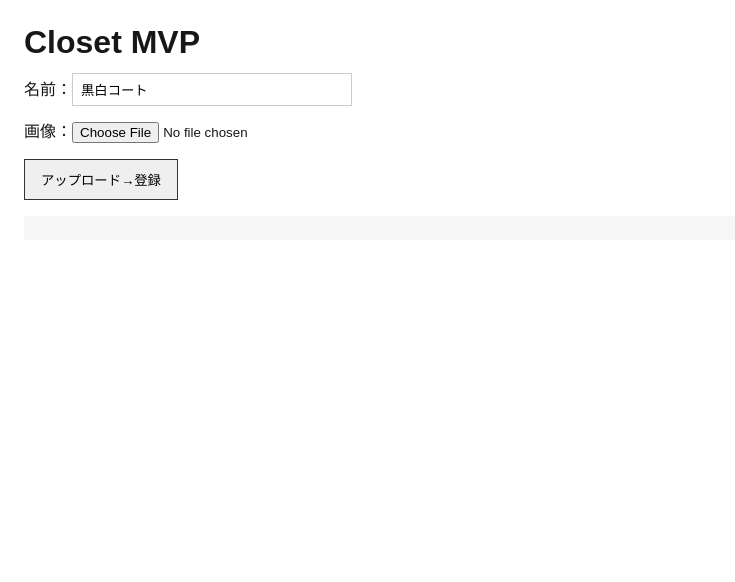
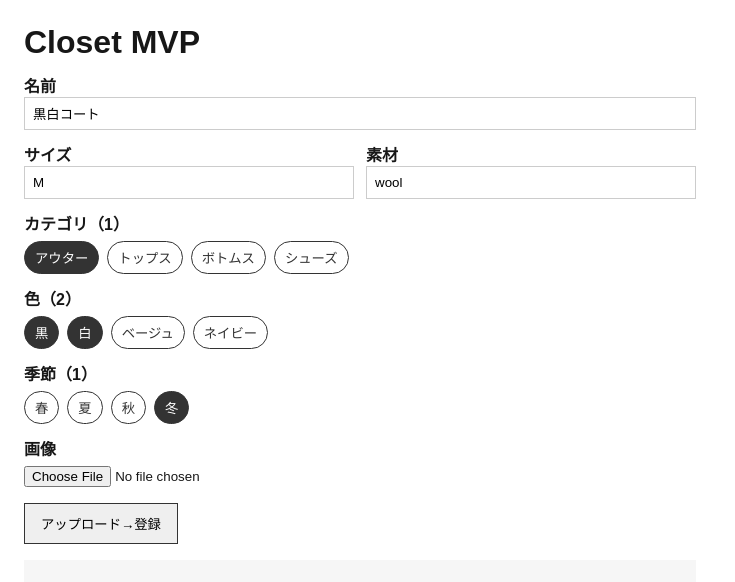
Before and after one commit to yuka-github0922/closet-frontend, a Next.js app: page / in a window 1280 px wide. Shown: the top 582 px of the page, without its empty margins (0-735 px from the left). Built offline with nearby package versions, Linux system fonts and the light colour scheme; no server answers.

Commit message:
enumで送れることを確認

```diff
--- a/src/app/page.tsx
+++ b/src/app/page.tsx
@@ -1,17 +1,100 @@
 "use client";
 
-import { useState } from "react";
+import { useMemo, useState } from "react";
 import { uploadImage, createItem, imageUrl, type Item } from "@/lib/api";
+
+// ★ backendのEnum値に合わせる（ここ超大事）
+// 例：あなたのEnum定義に合わせて増やしてOK
+const CATEGORY_OPTIONS = [
+  { value: "outer", label: "アウター" },
+  { value: "tops", label: "トップス" },
+  { value: "bottoms", label: "ボトムス" },
+  { value: "shoes", label: "シューズ" },
+] as const;
+
+const COLOR_OPTIONS = [
+  { value: "black", label: "黒" },
+  { value: "white", label: "白" },
+  { value: "beige", label: "ベージュ" },
+  { value: "navy", label: "ネイビー" },
+] as const;
+
+const SEASON_OPTIONS = [
+  { value: "spring", label: "春" },
+  { value: "summer", label: "夏" },
+  { value: "autumn", label: "秋" },
+  { value: "winter", label: "冬" },
+] as const;
+
+function ToggleGroup({
+  title,
+  options,
+  values,
+  onChange,
+}: {
+  title: string;
+  options: readonly { value: string; label: string }[];
+  values: string[];
+  onChange: (next: string[]) => void;
+}) {
+  const set = useMemo(() => new Set(values), [values]);
+
+  const toggle = (v: string) => {
+    const next = new Set(set);
+    if (next.has(v)) next.delete(v);
+    else next.add(v);
+    onChange(Array.from(next));
+  };
+
+  return (
+    <div style={{ marginTop: 12 }}>
+      <div style={{ fontWeight: 700, marginBottom: 6 }}>{title}</div>
+      <div style={{ display: "flex", gap: 8, flexWrap: "wrap" }}>
+        {options.map((o) => {
+          const active = set.has(o.value);
+          return (
+            <button
+              key={o.value}
+              type="button"
+              onClick={() => toggle(o.value)}
+              style={{
+                padding: "6px 10px",
+                border: "1px solid #333",
+                borderRadius: 999,
+                background: active ? "#333" : "#fff",
+                color: active ? "#fff" : "#333",
+                cursor: "pointer",
+              }}
+            >
+              {o.label}
+            </button>
+          );
+        })}
+      </div>
+    </div>
+  );
+}
 
 export default function Page() {
   const [name, setName] = useState("黒白コート");
+  const [size, setSize] = useState("M");
+  const [material, setMaterial] = useState("wool");
+  const [categories, setCategories] = useState<string[]>(["outer"]);
+  const [colors, setColors] = useState<string[]>(["black", "white"]);
+  const [seasons, setSeasons] = useState<string[]>(["winter"]);
+
   const [file, setFile] = useState<File | null>(null);
   const [created, setCreated] = useState<Item | null>(null);
   const [log, setLog] = useState("");
 
   const onSubmit = async () => {
     try {
+      // バリデーション（最小）
+      if (!name.trim()) throw new Error("name は必須");
       if (!file) throw new Error("画像ファイルを選んでね");
+      if (categories.length === 0) throw new Error("カテゴリは1つ以上選んでね");
+      if (colors.length === 0) throw new Error("色は1つ以上選んでね");
+      if (seasons.length === 0) throw new Error("季節は1つ以上選んでね");
 
       setLog("uploading...");
       const image_path = await uploadImage(file);
@@ -19,11 +102,11 @@ export default function Page() {
       setLog(`uploaded: ${image_path}\ncreating item...`);
       const item = await createItem({
         name,
-        categories: ["outer"],
-        colors: ["black", "white"],
-        seasons: ["winter"],
-        size: "M",
-        material: "wool",
+        categories,
+        colors,
+        seasons,
+        size,
+        material,
         image_path,
       });
 
@@ -35,30 +118,77 @@ export default function Page() {
   };
 
   return (
-    <main style={{ padding: 24, fontFamily: "sans-serif" }}>
+    <main style={{ padding: 24, fontFamily: "sans-serif", maxWidth: 720 }}>
       <h1>Closet MVP</h1>
 
       <div style={{ marginTop: 12 }}>
-        <label>名前：</label>
+        <label style={{ display: "block", fontWeight: 700 }}>名前</label>
         <input
           value={name}
           onChange={(e) => setName(e.target.value)}
-          style={{ border: "1px solid #ccc", padding: 8, width: 280 }}
+          style={{ border: "1px solid #ccc", padding: 8, width: "100%" }}
         />
       </div>
 
+      <div style={{ display: "flex", gap: 12, marginTop: 12 }}>
+        <div style={{ flex: 1 }}>
+          <label style={{ display: "block", fontWeight: 700 }}>サイズ</label>
+          <input
+            value={size}
+            onChange={(e) => setSize(e.target.value)}
+            style={{ border: "1px solid #ccc", padding: 8, width: "100%" }}
+          />
+        </div>
+        <div style={{ flex: 1 }}>
+          <label style={{ display: "block", fontWeight: 700 }}>素材</label>
+          <input
+            value={material}
+            onChange={(e) => setMaterial(e.target.value)}
+            style={{ border: "1px solid #ccc", padding: 8, width: "100%" }}
+          />
+        </div>
+      </div>
+
+      <ToggleGroup
+        title={`カテゴリ（${categories.length}）`}
+        options={CATEGORY_OPTIONS}
+        values={categories}
+        onChange={setCategories}
+      />
+
+      <ToggleGroup
+        title={`色（${colors.length}）`}
+        options={COLOR_OPTIONS}
+        values={colors}
+        onChange={setColors}
+      />
+
+      <ToggleGroup
+        title={`季節（${seasons.length}）`}
+        options={SEASON_OPTIONS}
+        values={seasons}
+        onChange={setSeasons}
+      />
+
       <div style={{ marginTop: 12 }}>
-        <label>画像：</label>
+        <label style={{ fontWeight: 700 }}>画像</label>
+        <div style={{ marginTop: 6 }}>
           <input
             type="file"
             accept="image/*"
             onChange={(e) => setFile(e.target.files?.[0] ?? null)}
           />
         </div>
+      </div>
 
       <button
         onClick={onSubmit}
-        style={{ marginTop: 16, padding: "10px 16px", border: "1px solid #333" }}
+        style={{
+          marginTop: 16,
+          padding: "10px 16px",
+          border: "1px solid #333",
+          cursor: "pointer",
+        }}
       >
         アップロード→登録
       </button>
@@ -70,17 +200,20 @@ export default function Page() {
       {created && (
         <div style={{ marginTop: 16 }}>
           <h2>作成結果</h2>
-          <div>id: {created.id}</div>
-          <div>name: {created.name}</div>
-          <div>image_path: {created.image_path}</div>
+
+          <div style={{ display: "flex", gap: 16, alignItems: "flex-start" }}>
             <img
               src={imageUrl(created.image_path)}
               alt={created.name}
-            style={{ marginTop: 8, maxWidth: 240, border: "1px solid #ddd" }}
+              width={240}
+              height={240}
+              style={{ border: "1px solid #ddd", objectFit: "cover" }}
             />
-          <pre style={{ marginTop: 12, background: "#f6f6f6", padding: 12 }}>
+
+            <pre style={{ background: "#f6f6f6", padding: 12, flex: 1 }}>
               {JSON.stringify(created, null, 2)}
             </pre>
+          </div>
         </div>
       )}
     </main>
```
Lines whose indentation alone changed are shown as unchanged.
